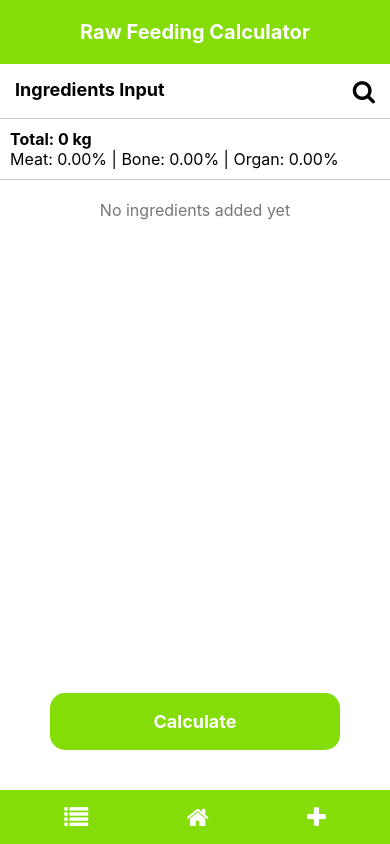
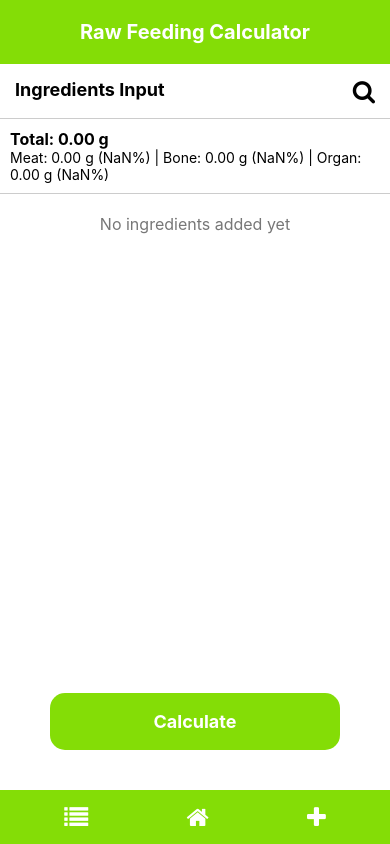
Before and after one commit to Biswash908/RFC_Cat, a React Native app: screen /FoodInputScreen in a window 390 px wide. Built offline with nearby package versions, Linux system fonts and the light colour scheme.

Commit message:
Works up to Correctors

```diff
--- a/App.tsx
+++ b/App.tsx
@@ -1,3 +1,4 @@
+
 import React from 'react';
 import { NavigationContainer } from '@react-navigation/native';
 import { createStackNavigator } from '@react-navigation/stack';
--- a/screens/FoodInputScreen.tsx
+++ b/screens/FoodInputScreen.tsx
@@ -1,4 +1,3 @@
-
 import React, { useState, useEffect } from 'react';
 import { View, Text, TouchableOpacity, ScrollView, StyleSheet, Alert, SafeAreaView, StatusBar } from 'react-native';
 import { useNavigation, useRoute, RouteProp } from '@react-navigation/native';
@@ -13,6 +12,7 @@ type Ingredient = {
 };
 
 type RootStackParamList = {
+  FoodInputScreen: undefined;
   FoodInfoScreen: { ingredient: Ingredient; editMode: boolean };
   SearchScreen: undefined;
   CalculatorScreen: { meat: number; bone: number; organ: number };
@@ -50,25 +50,17 @@ const FoodInputScreen = () => {
   }, [route.params?.updatedIngredient]);
 
   const calculateTotals = (updatedIngredients: Ingredient[]) => {
-    if (updatedIngredients.length === 0) {
-      setTotalWeight(0);
-      setTotalMeat(0);
-      setTotalBone(0);
-      setTotalOrgan(0);
-      return;
-    }
+    const totalWt = updatedIngredients.reduce((sum, ing) => sum + ing.totalWeight, 0);
+    const meatWeight = updatedIngredients.reduce((sum, ing) => sum + ing.meatWeight, 0);
+    const boneWeight = updatedIngredients.reduce((sum, ing) => sum + ing.boneWeight, 0);
+    const organWeight = updatedIngredients.reduce((sum, ing) => sum + ing.organWeight, 0);
 
-    const totalWt = updatedIngredients.reduce((sum, ing) => sum + ing.totalWeight, 0);
     setTotalWeight(totalWt);
+    setTotalMeat(meatWeight);
+    setTotalBone(boneWeight);
+    setTotalOrgan(organWeight);
+  };
 
-    const meatPercentage = updatedIngredients.reduce((sum, ing) => sum + ing.meatWeight, 0) / totalWt * 100 || 0;
-    const bonePercentage = updatedIngredients.reduce((sum, ing) => sum + ing.boneWeight, 0) / totalWt * 100 || 0;
-    const organPercentage = updatedIngredients.reduce((sum, ing) => sum + ing.organWeight, 0) / totalWt * 100 || 0;
-
-    setTotalMeat(meatPercentage);
-    setTotalBone(bonePercentage);
-    setTotalOrgan(organPercentage);
-  };
   const handleDeleteIngredient = (name: string) => {
     Alert.alert(
       'Delete Ingredient',
@@ -101,10 +93,12 @@ const FoodInputScreen = () => {
 
         <View style={styles.totalBar}>
           <Text style={styles.totalText}>
-            Total: {totalWeight.toFixed(2) / 1000} kg
+            Total: {totalWeight.toFixed(2)} g
           </Text>
           <Text style={styles.subTotalText}>
-            Meat: {totalMeat.toFixed(2)}% | Bone: {totalBone.toFixed(2)}% | Organ: {totalOrgan.toFixed(2)}%
+            Meat: {totalMeat.toFixed(2)} g ({(totalMeat / totalWeight * 100).toFixed(2)}%) |
+            Bone: {totalBone.toFixed(2)} g ({(totalBone / totalWeight * 100).toFixed(2)}%) |
+            Organ: {totalOrgan.toFixed(2)} g ({(totalOrgan / totalWeight * 100).toFixed(2)}%)
           </Text>
         </View>
 
@@ -117,9 +111,9 @@ const FoodInputScreen = () => {
                 <View style={styles.ingredientInfo}>
                   <Text style={styles.ingredientText}>{ingredient.name}</Text>
                   <Text style={styles.ingredientDetails}>
-                    M: {(ingredient.meatWeight).toFixed(2)} g  B: {(ingredient.boneWeight).toFixed(2)} g  O: {(ingredient.organWeight).toFixed(2)} g
+                    M: {ingredient.meatWeight.toFixed(2)} g  B: {ingredient.boneWeight.toFixed(2)} g  O: {ingredient.organWeight.toFixed(2)} g
                   </Text>
-                  <Text style={styles.totalWeightText}>Total: {(ingredient.totalWeight).toFixed(2)} g</Text>
+                  <Text style={styles.totalWeightText}>Total: {ingredient.totalWeight.toFixed(2)} g</Text>
                 </View>
                 <View style={styles.iconsContainer}>
                   <TouchableOpacity
@@ -142,8 +136,8 @@ const FoodInputScreen = () => {
 
         <TouchableOpacity
           style={styles.calculateButton}
-          onPress={() => navigation.navigate('CalculatorScreen', { meat: totalMeat, bone: totalBone, organ: totalOrgan })}
-        >
+          onPress={() =>
+            navigation.navigate('CalculatorScreen', { meat: totalMeat, bone: totalBone, organ: totalOrgan })}>
           <Text style={styles.calculateButtonText}>Calculate</Text>
         </TouchableOpacity>
 
@@ -162,7 +156,6 @@ const FoodInputScreen = () => {
     </SafeAreaView>
   );
 };
-
 
 const styles = StyleSheet.create({
   safeArea: {
@@ -203,7 +196,7 @@ const styles = StyleSheet.create({
     fontWeight: 'bold',
   },
   subTotalText: {
-    fontSize: 16,
+    fontSize: 14,
     color: 'black',
   },
   ingredientList: {
--- a/screens/SearchScreen.tsx
+++ b/screens/SearchScreen.tsx
@@ -91,8 +91,7 @@ const SearchScreen = () => {
     { id: '76', name: 'Unbalanced Premade 94/3/3', meat: 94, bone: 3, organ: 3 },
     { id: '77', name: 'Unbalanced Premade 85/10/5', meat: 85, bone: 10, organ: 5 },
     { id: '78', name: 'Veal Heart', meat: 100, bone: 0, organ: 0 },
-    { id: '79', name: 'Veal Kidney', meat: 0, bone: 0, organ: 100 }
-
+    { id: '79', name: 'Veal Kidney', meat: 0, bone: 0, organ: 100 },
   ]);
 
   const navigation = useNavigation<SearchScreenNavigationProp>();
```
